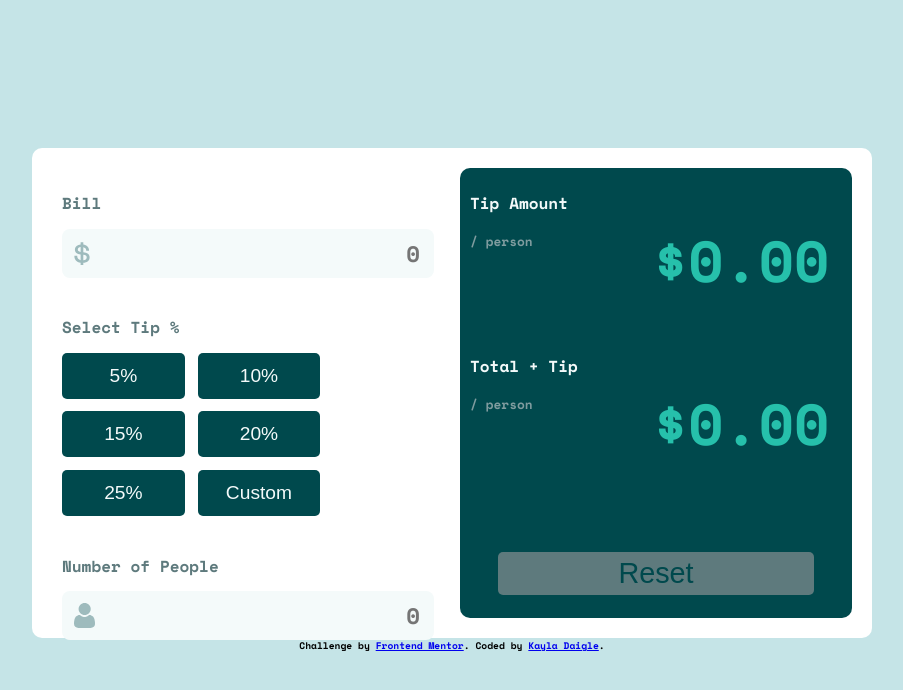
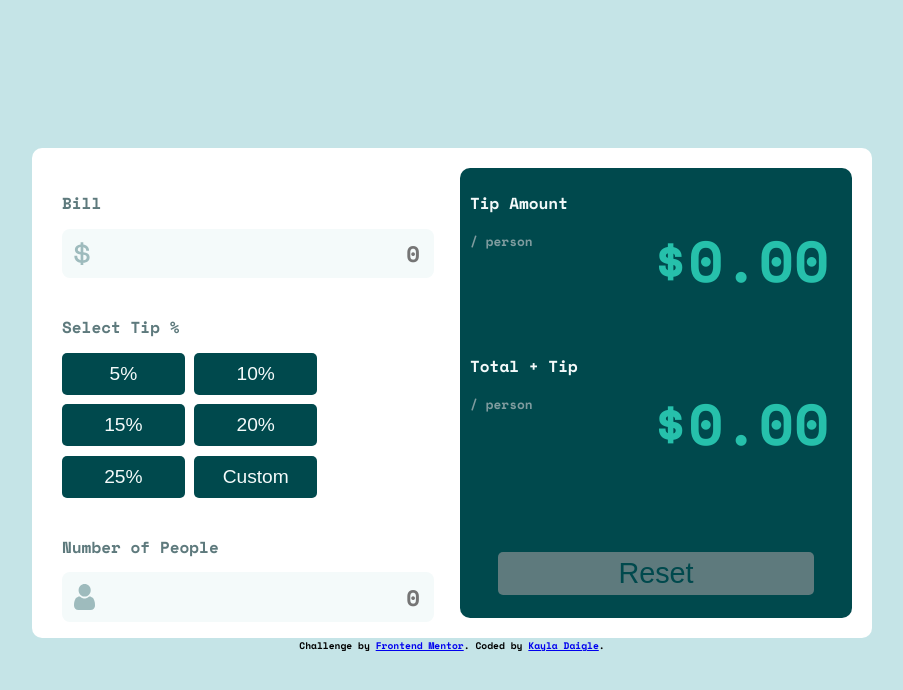
Before and after one commit to kayladaigle/TipCalculator, a plain HTML site: page index.html in a window 1280 px wide. Shown: the whole page, without its empty margins (188-1091 px from the left). Drawn offline with nearby package versions, Linux system fonts and the light colour scheme.

Commit message:
Update styles.css

```diff
--- a/styles.css
+++ b/styles.css
@@ -102,7 +102,7 @@ input:focus {
 .tipButtons {
   display: flex;
   flex-wrap: wrap;
-  gap:.8rem;
+  gap:.6rem;
 }
 
 .tipOption {
@@ -111,7 +111,7 @@ input:focus {
   color: hsl(189, 41%, 97%);
   border-radius: 5px;
   border: none;
-  padding: 12px;
+  padding: 10px;
   font-size: 1.2rem;
 }
 
```
